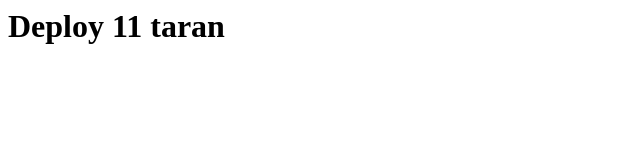
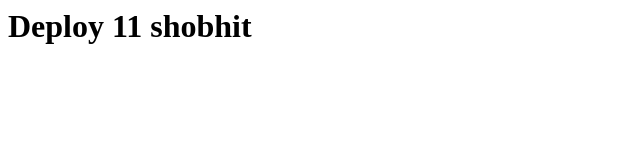
Before and after one commit to waytotaran/code-deploy-aws, a plain HTML site: page index.html in a window 1280 px wide. Shown: the whole page, without its empty margins (0-640 px from the left). Drawn offline with Linux system fonts and the light colour scheme.

Commit message:
Update index.html

```diff
--- a/index.html
+++ b/index.html
@@ -1,5 +1,5 @@
 <html>
 <h1>
-Deploy 11 taran
+Deploy 11 shobhit
 </h1>
 </html>
```
